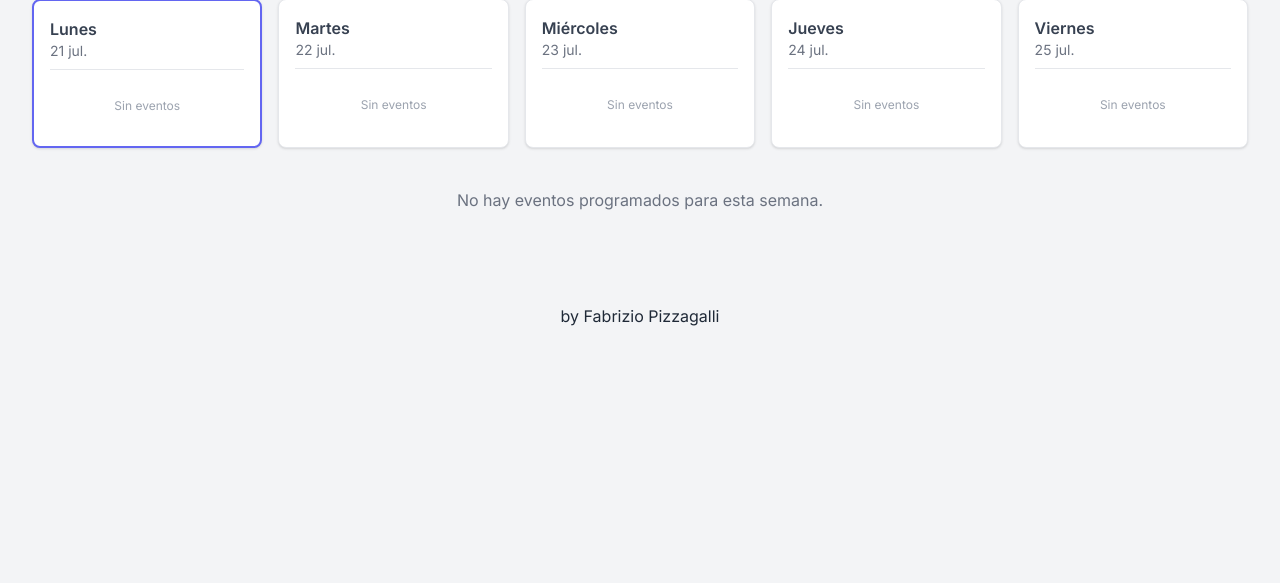
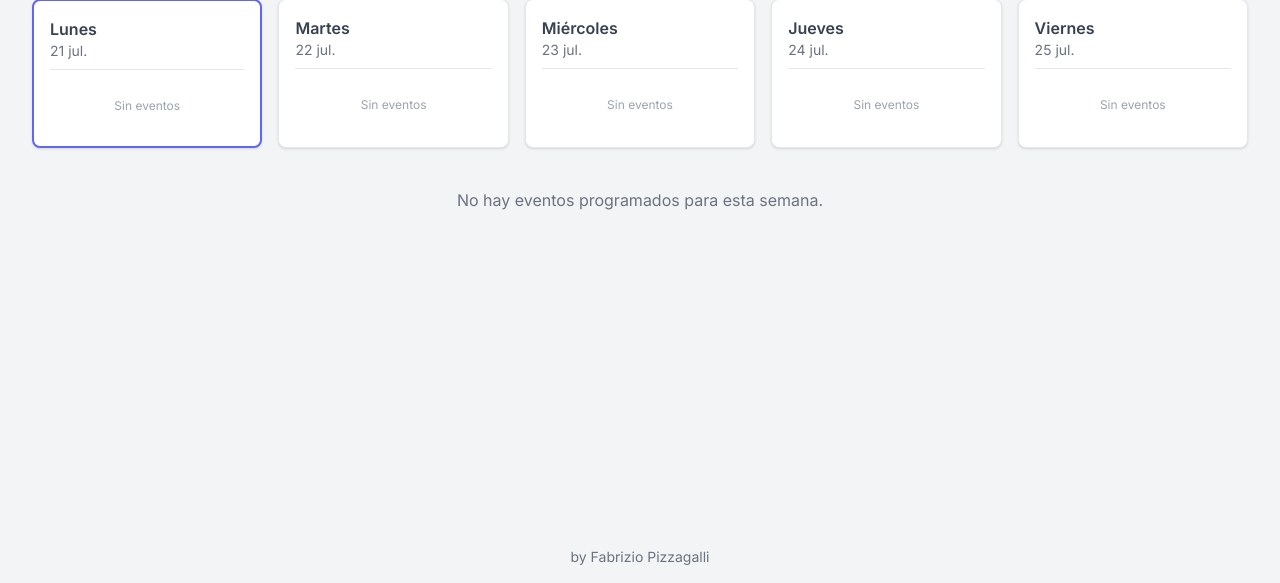
Before and after one commit to Fpizzagalli/Cmf-results, a Flask app: page /api/events in a window 1280 px wide. Shown: the part 217-800 px from the top of the page. Run offline with Flask 3, Linux system fonts and the light colour scheme; data that the repository does not hold is empty; some libraries are stand-ins or nearby versions.

Commit message:
Update calendario.html

```diff
--- a/templates/calendario.html
+++ b/templates/calendario.html
@@ -54,12 +54,6 @@
         }
         .nav-button-secondary:hover {
             background-color: #d1d5db;
-        }
-        footer {
-            text-align: center; /* Centers the text horizontally */
-            padding: 20px 0; /* Adds some vertical padding for better appearance */
-            /* You can add a background color or other styling to the footer if desired */
-            /* background-color: #f0f0f0; */
         }
     </style>
 </head>
@@ -201,7 +195,7 @@
     renderCalendar();
 </script>
 </body>
-<footer>
-   <p> by Fabrizio Pizzagalli </p>
-</footer>
+    <footer class="fixed bottom-0 left-0 w-full text-center py-4 text-gray-500 text-sm">
+        <p>by Fabrizio Pizzagalli</p>
+    </footer>
 </html>
```
